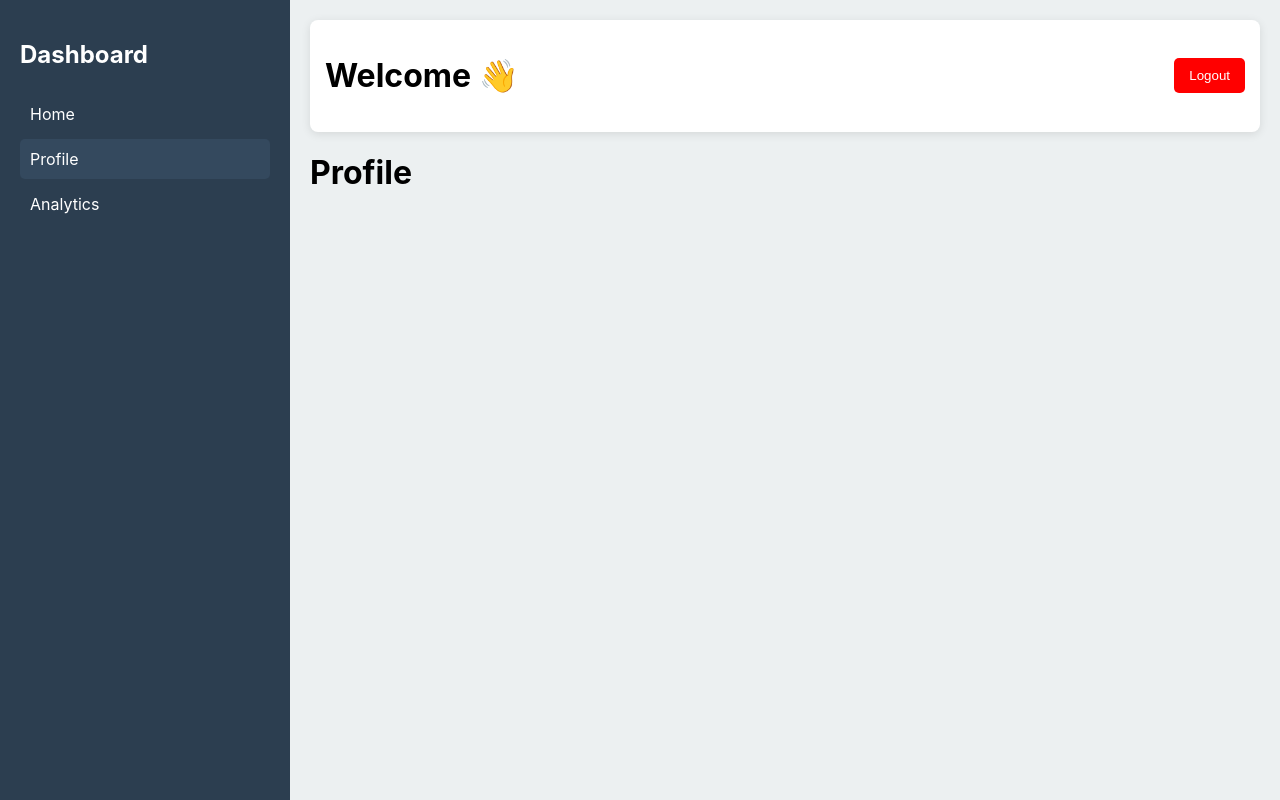
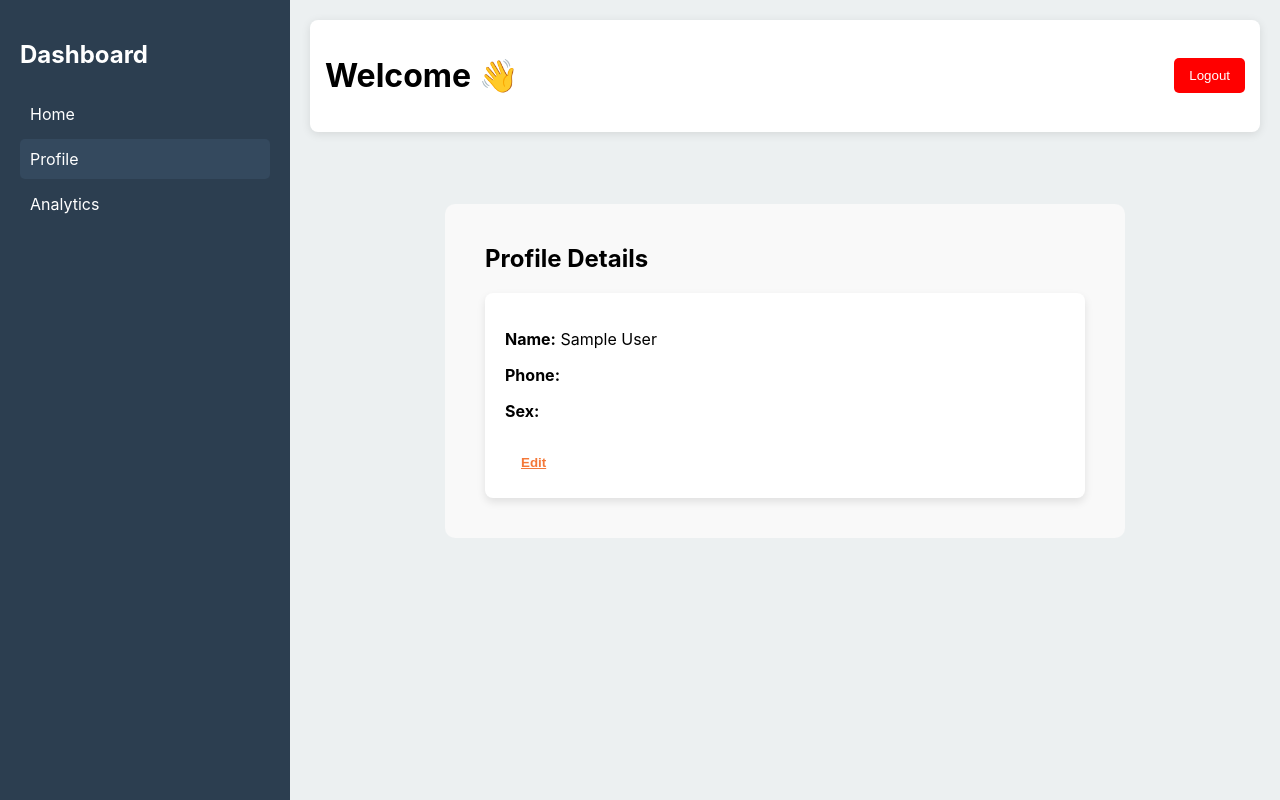
Before and after one commit to komlraj/lesgo-dashboard, a React (Create React App) app: page /profile in a window 1280 px wide. Built offline with nearby package versions, Linux system fonts and the light colour scheme; sample sign-in values are in the browser's storage.

Commit message:
Update Profile page: Add styled-components

```diff
--- a/src/pages/Profile.tsx
+++ b/src/pages/Profile.tsx
@@ -1,5 +1,120 @@
-import React from "react";
+import React, { useState, useEffect } from "react";
+import { useForm } from "react-hook-form";
+import {
+  ProfileContainer,
+  ProfileForm,
+  FormGroup,
+  Label,
+  Input,
+  Select,
+  ErrorMessage,
+  SubmitButton,
+  ProfileCard,
+  EditButton,
+} from "../styles/ProfileStyles.ts";
 
-export default function Profile() {
-  return <h1>Profile</h1>;
-}
+type FormData = {
+  name: string;
+  phone: string;
+  sex: "Male" | "Female" | "Other";
+};
+
+const Profile = () => {
+  // Retrieve stored data (if exists) from local storage
+  const storedProfile = localStorage.getItem("userProfile");
+  const initialData: FormData | null = storedProfile
+    ? JSON.parse(storedProfile)
+    : null;
+
+  const [isEditing, setIsEditing] = useState(!initialData);
+  const [profileData, setProfileData] = useState<FormData | null>(initialData);
+
+  const {
+    register,
+    handleSubmit,
+    setValue,
+    formState: { errors },
+  } = useForm<FormData>();
+
+  useEffect(() => {
+    if (profileData) {
+      setValue("name", profileData.name);
+      setValue("phone", profileData.phone);
+      setValue("sex", profileData.sex);
+    }
+  }, [profileData, setValue]);
+
+  const onSubmit = (data: FormData) => {
+    localStorage.setItem("userProfile", JSON.stringify(data));
+    setProfileData(data);
+    setIsEditing(false);
+    alert("Profile Updated");
+  };
+
+  const handleEditClick = () => setIsEditing(true);
+
+  return (
+    <ProfileContainer>
+      <h2>{isEditing ? "Edit Profile" : "Profile Details"}</h2>
+
+      {!isEditing && profileData ? (
+        <ProfileCard>
+          <p>
+            <strong>Name:</strong> {profileData.name}
+          </p>
+          <p>
+            <strong>Phone:</strong> {profileData.phone}
+          </p>
+          <p>
+            <strong>Sex:</strong> {profileData.sex}
+          </p>
+          <EditButton onClick={handleEditClick}>Edit</EditButton>
+        </ProfileCard>
+      ) : (
+        <ProfileForm onSubmit={handleSubmit(onSubmit)}>
+          <FormGroup>
+            <Label htmlFor="name">Name:</Label>
+            <Input
+              id="name"
+              type="text"
+              {...register("name", { required: "Name is required" })}
+            />
+            {errors.name && <ErrorMessage>{errors.name.message}</ErrorMessage>}
+          </FormGroup>
+
+          <FormGroup>
+            <Label htmlFor="phone">Phone Number:</Label>
+            <Input
+              id="phone"
+              type="tel"
+              {...register("phone", {
+                required: "Phone number is required",
+                pattern: {
+                  value: /^[0-9]{10}$/,
+                  message: "Invalid phone number",
+                },
+              })}
+            />
+            {errors.phone && (
+              <ErrorMessage>{errors.phone.message}</ErrorMessage>
+            )}
+          </FormGroup>
+
+          <FormGroup>
+            <Label htmlFor="sex">Sex:</Label>
+            <Select {...register("sex", { required: "Sex is required" })}>
+              <option value="Male">Male</option>
+              <option value="Female">Female</option>
+              <option value="Other">Other</option>
+            </Select>
+            {errors.sex && <ErrorMessage>{errors.sex.message}</ErrorMessage>}
+          </FormGroup>
+
+          <SubmitButton type="submit">Save</SubmitButton>
+        </ProfileForm>
+      )}
+    </ProfileContainer>
+  );
+};
+
+export default Profile;
--- /dev/null
+++ b/src/styles/ProfileStyles.ts
@@ -0,0 +1,93 @@
+import styled from "styled-components";
+
+export const ProfileContainer = styled.div`
+  max-width: 600px;
+  margin: 72px auto 0 auto;
+  padding: 20px 40px 40px 40px;
+  background-color: #f9f9f9;
+  border-radius: 10px;
+`;
+
+export const ProfileForm = styled.form`
+  display: flex;
+  flex-direction: column;
+`;
+
+export const FormGroup = styled.div`
+  margin-bottom: 15px;
+`;
+
+export const Label = styled.label`
+  display: block;
+  font-weight: bold;
+`;
+
+export const Input = styled.input`
+  width: 100%;
+  padding: 8px;
+  margin-top: 5px;
+  border: 1px solid #ccc;
+  border-radius: 4px;
+  box-sizing: border-box;
+  outline: none;
+  &:focus {
+    border-color: #f47856;
+  }
+`;
+
+export const Select = styled.select`
+  width: 100%;
+  padding: 8px;
+  margin-top: 5px;
+  border: 1px solid #ccc;
+  border-radius: 4px;
+  box-sizing: border-box;
+  outline: none;
+  &:focus {
+    border-color: #f47856;
+  }
+`;
+
+export const ErrorMessage = styled.span`
+  color: red;
+  font-size: 12px;
+`;
+
+export const SubmitButton = styled.button`
+  background-color: #f47838;
+  color: white;
+  font-weight: 600;
+  margin-top: 24px;
+  padding: 10px 20px;
+  border: none;
+  border-radius: 4px;
+  cursor: pointer;
+  width: 100px;
+
+  &:hover {
+    background-color: #f47838;
+  }
+`;
+
+export const ProfileCard = styled.div`
+  background-color: #fff;
+  padding: 20px;
+  border-radius: 8px;
+  box-shadow: 0 4px 8px rgba(0, 0, 0, 0.1);
+`;
+
+export const EditButton = styled.button`
+  background-color: #fff;
+  color: #f47838;
+  font-weight: 600;
+  padding: 8px 16px;
+  border: none;
+  border-radius: 4px;
+  cursor: pointer;
+  margin-top: 10px;
+  text-decoration: underline;
+
+  &:hover {
+    text-decoration-color: #f47856;
+  }
+`;
```
